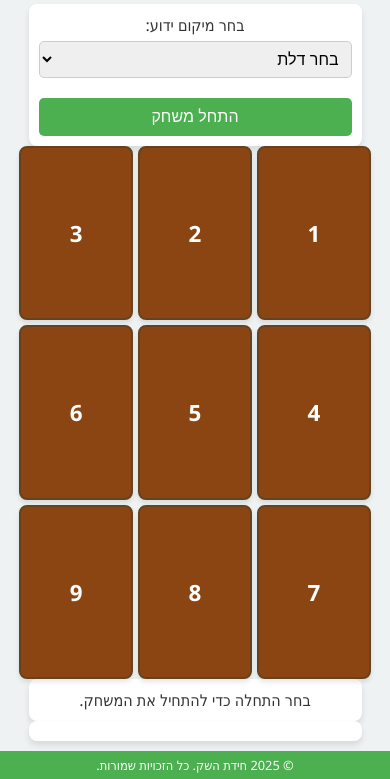
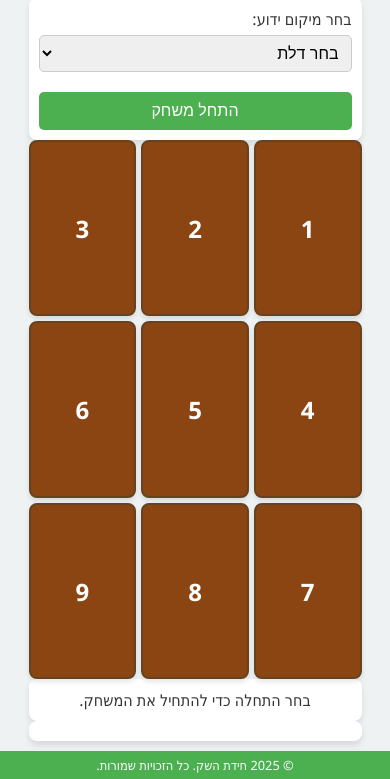
Before and after one commit to the-red-dot/sackgame, a plain HTML site: page index.html in a window 390 px wide. Shown: the part 65-844 px from the top of the page. Drawn offline with Linux system fonts and the light colour scheme.

Commit message:
Add files via upload

```diff
--- a/style.css
+++ b/style.css
@@ -12,54 +12,51 @@ body {
     direction: rtl;
     display: flex;
     flex-direction: column;
-    align-items: center;
-    justify-content: center;
-    height: 100vh; /* Use full height of the viewport */
-    margin: 0;
+    height: 100vh; /* Full height of the viewport */
+    overflow: hidden; /* Prevent scrolling */
 }
 
 header {
     background-color: #4CAF50;
-    padding: 10px 0;
+    padding: 10px;
     color: white;
     text-align: center;
-    width: 100%;
+    flex-shrink: 0; /* Prevent shrinking of the header */
 }
 
 header h1 {
     font-size: 1.8rem;
+    margin: 0;
 }
 
 main {
+    flex: 1; /* Use all available space between header and footer */
     display: flex;
     flex-direction: column;
     align-items: center;
-    justify-content: space-between;
-    width: 100%;
-    height: 100%; /* Fill the remaining height */
+    justify-content: space-evenly; /* Space out elements evenly */
     padding: 10px;
-    box-sizing: border-box;
 }
 
 .controls {
-    width: 90%; /* Stretch controls across the screen */
+    width: 90%;
+    max-width: 400px;
     background: #fff;
     padding: 10px;
     border-radius: 8px;
     box-shadow: 0 4px 6px rgba(0, 0, 0, 0.1);
+    flex-shrink: 0;
 }
 
 .select-group {
     width: 100%;
-    display: flex;
-    flex-direction: column;
-    align-items: center;
     margin-bottom: 10px;
 }
 
 .select-group label {
     font-size: 1rem;
     margin-bottom: 5px;
+    display: block;
 }
 
 .select-group select {
@@ -72,7 +69,7 @@ main {
 
 .btn {
     width: 100%;
-    padding: 10px 0;
+    padding: 10px;
     font-size: 1rem;
     margin-top: 10px;
     border: none;
@@ -97,17 +94,16 @@ main {
 
 .grid {
     display: grid;
-    grid-template-columns: repeat(3, 1fr);
-    gap: 5px;
-    width: 100%;
-    max-width: 350px; /* Max width for larger screens */
-    height: 100%; /* Use remaining height */
-    flex-grow: 1;
+    grid-template-columns: repeat(3, 1fr); /* 3 columns of equal width */
+    gap: 10px;
+    width: 90%;
+    max-width: 400px;
+    flex-grow: 1; /* Let the grid expand to fill vertical space */
 }
 
 .door {
     width: 100%;
-    padding-top: 100%; /* Maintain square aspect ratio */
+    padding-top: 100%; /* Square aspect ratio */
     background-color: #8B4513;
     border: 2px solid #654321;
     border-radius: 8px;
@@ -138,22 +134,25 @@ main {
     left: 50%;
     transform: translate(-50%, -50%);
     color: white;
-    font-size: 1.4rem;
+    font-size: 1.5rem;
     font-weight: bold;
 }
 
 .status {
     width: 90%;
-    font-size: 1rem;
+    max-width: 400px;
     background: #fff;
     padding: 10px;
     border-radius: 8px;
     box-shadow: 0 4px 6px rgba(0, 0, 0, 0.1);
     text-align: center;
+    font-size: 1rem;
+    flex-shrink: 0;
 }
 
 .log {
     width: 90%;
+    max-width: 400px;
     background: #fff;
     padding: 10px;
     border-radius: 8px;
@@ -163,6 +162,7 @@ main {
     text-align: left;
     direction: ltr;
     font-size: 0.9rem;
+    flex-shrink: 0;
 }
 
 footer {
@@ -171,23 +171,26 @@ footer {
     padding: 5px 0;
     text-align: center;
     font-size: 0.8rem;
-    width: 100%;
+    flex-shrink: 0;
 }
 
 /* רספונסיביות */
 @media (max-width: 600px) {
+    header h1 {
+        font-size: 1.5rem;
+    }
+
     .grid {
-        max-width: 95%; /* Use more screen width on smaller screens */
-        gap: 5px; /* Reduce gaps for tighter layout */
+        max-width: 100%; /* Use full width of the screen */
+        gap: 5px; /* Reduce gaps */
     }
 
     .door {
-        padding-top: 95%; /* Slightly larger doors to better fit screen */
-        font-size: 1.2rem; /* Larger numbers */
+        padding-top: 100%; /* Maintain square doors */
+        font-size: 1.2rem;
     }
 
-    .status, .log, .controls {
-        max-width: 95%; /* Expand sections to fit screen width */
-        font-size: 1rem;
+    .controls, .status, .log {
+        max-width: 100%; /* Expand to fill width */
     }
 }
```
